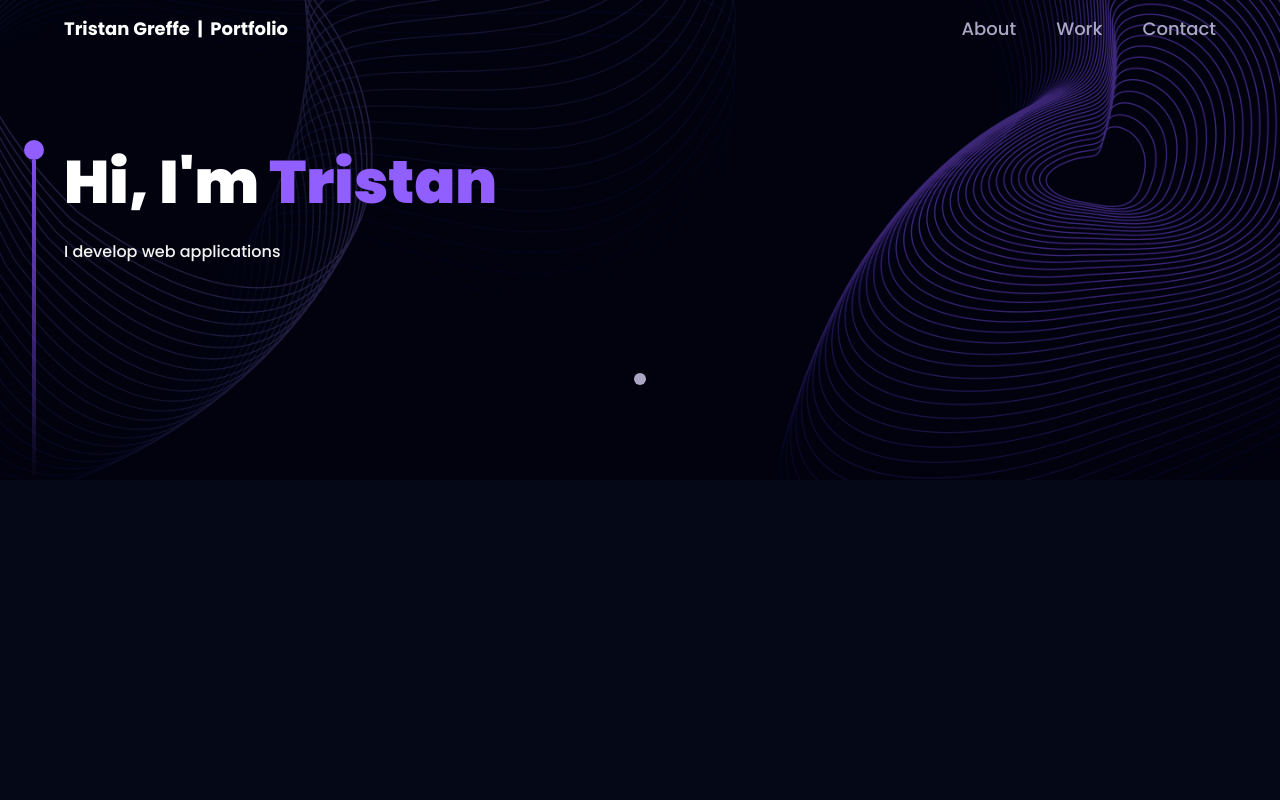
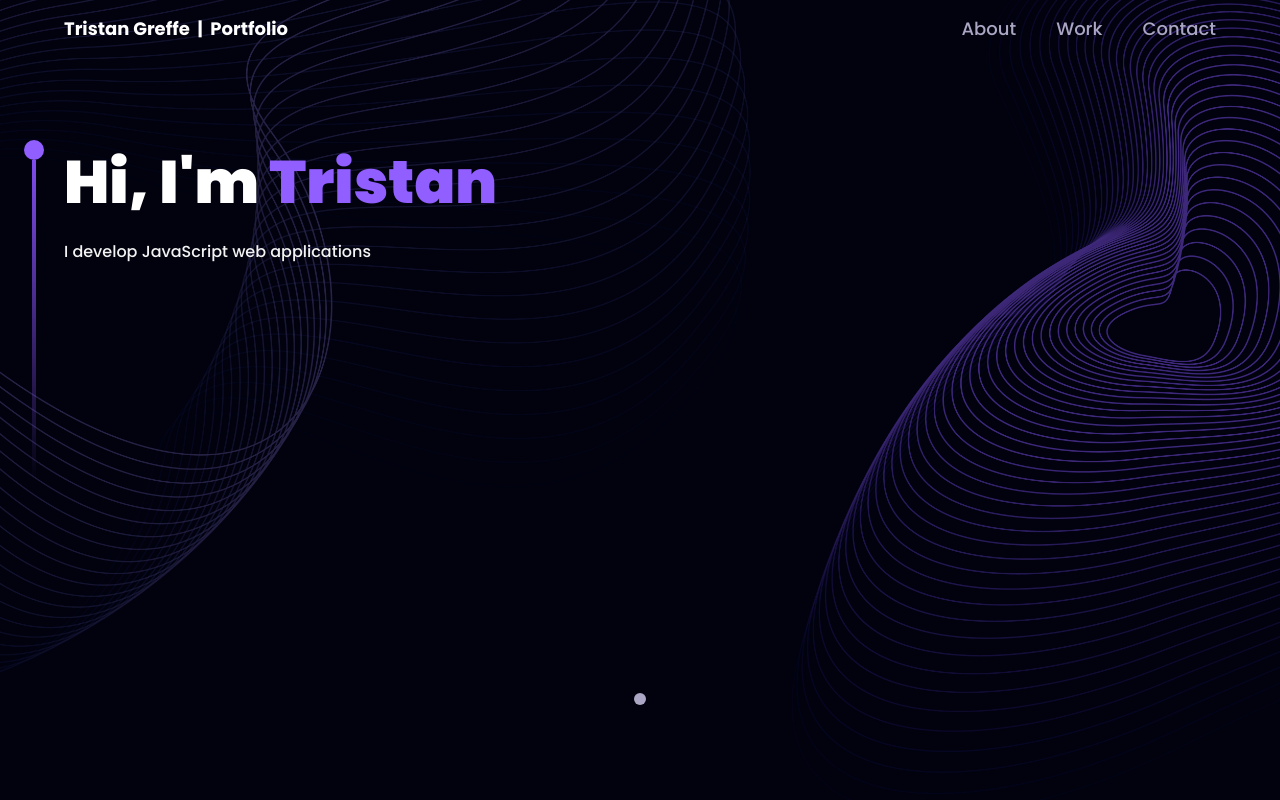
Before and after one commit to tristan-greffe/portfolio, a React (Create React App) app: page / in a window 1280 px wide. Built offline with nearby package versions, Linux system fonts and the light colour scheme.

Commit message:
chore: improve hero section

```diff
--- a/src/components/Hero.jsx
+++ b/src/components/Hero.jsx
@@ -10,7 +10,7 @@ const Hero = () => {
         </div>
         <div>
           <h1 className="hero__title">Hi, I'm <span style={{color: "rgb(145 94 255 / 1)"}}>Tristan</span></h1>
-          <p className="hero__subtitle"> I develop web applications</p>
+          <p className="hero__subtitle">I develop JavaScript web applications</p>
         </div>
       </div>
       <div className="hero__motion">
--- a/src/scss/components/hero.scss
+++ b/src/scss/components/hero.scss
@@ -11,9 +11,6 @@
   margin-left: auto;
   margin-right: auto;
   position: relative;
-  @include desktop-screen {
-    height: 60vh;
- }
 }
 
 .hero__container {
```
